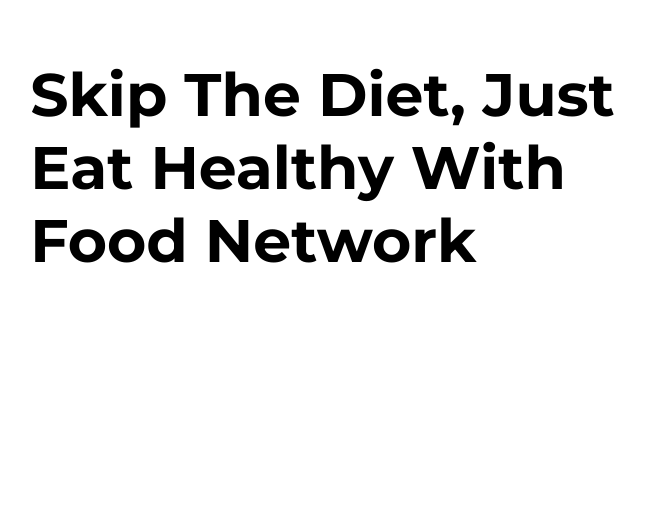
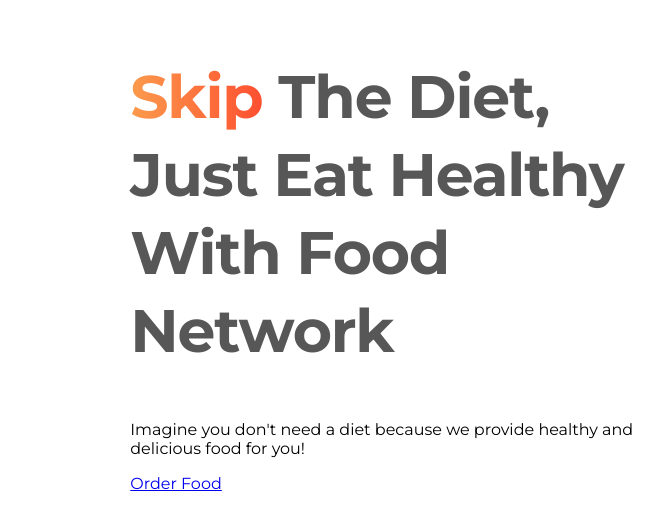
Before and after one commit to Sahariar/healthy-site, a plain HTML site: page index.html in a window 1280 px wide. Shown: the whole page, without its empty margins (3-666 px from the left). Drawn offline with Linux system fonts and the light colour scheme.

Commit message:
before start work on others

```diff
--- a/css/style.css
+++ b/css/style.css
@@ -15,5 +15,24 @@
     display: inline-block;
   }
   .title-text{
-    font-size: 60px;
+font-family: 'Montserrat';
+font-style: normal;
+font-weight: 700;
+font-size: 60px;
+line-height: 78px;
+letter-spacing: -0.02em;
+color: #575757;
   }
+.hero-box{
+    margin-left: 100px;
+}
+/* Skip The Diet, Just Eat Healthy With Food Network */
+.spcolor{
+    background: linear-gradient(88.33deg, #FBA24F -7.64%, #FF1E1E 145.94%);
+    -webkit-background-clip: text;
+    -webkit-text-fill-color: transparent;
+    background-clip: text;
+    text-fill-color: transparent;
+}
+
+/* gradient */
--- a/index.html
+++ b/index.html
@@ -14,13 +14,23 @@
 
     <section class="herobanner flex-container">
         <div class="half-width">
-            <div class="hero-title">
-                <h1 class="title-text">
-                   <span class="spcolor">Skip </span>The Diet,
-                            Just Eat Healthy
-                            With Food Network
-                </h1>
+            <div class="hero-box">
+                <div class="hero-title">
+                    <h1 class="title-text">
+                        <span class="spcolor">Skip </span>The Diet,<br>
+                                Just Eat Healthy <br>
+                                With Food Network
+                        </h1>
+                </div>
+            <div class="hero-description">
+                <p>
+                    Imagine you don't need a diet because we provide
+healthy and delicious food for you!
+                </p>
             </div>
+
+            <a href="#" class="hero-btn">Order Food</a>
+        </div>
         </div>
         <div class="half-width">
 
```
